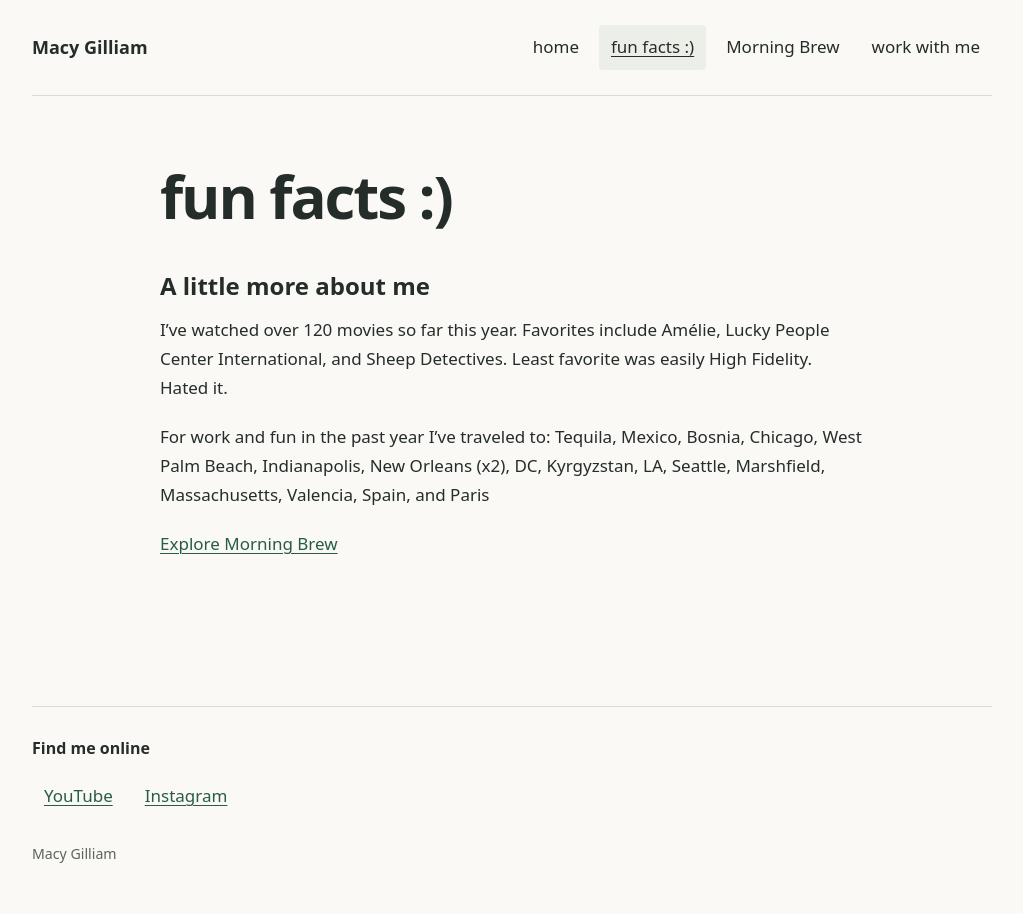
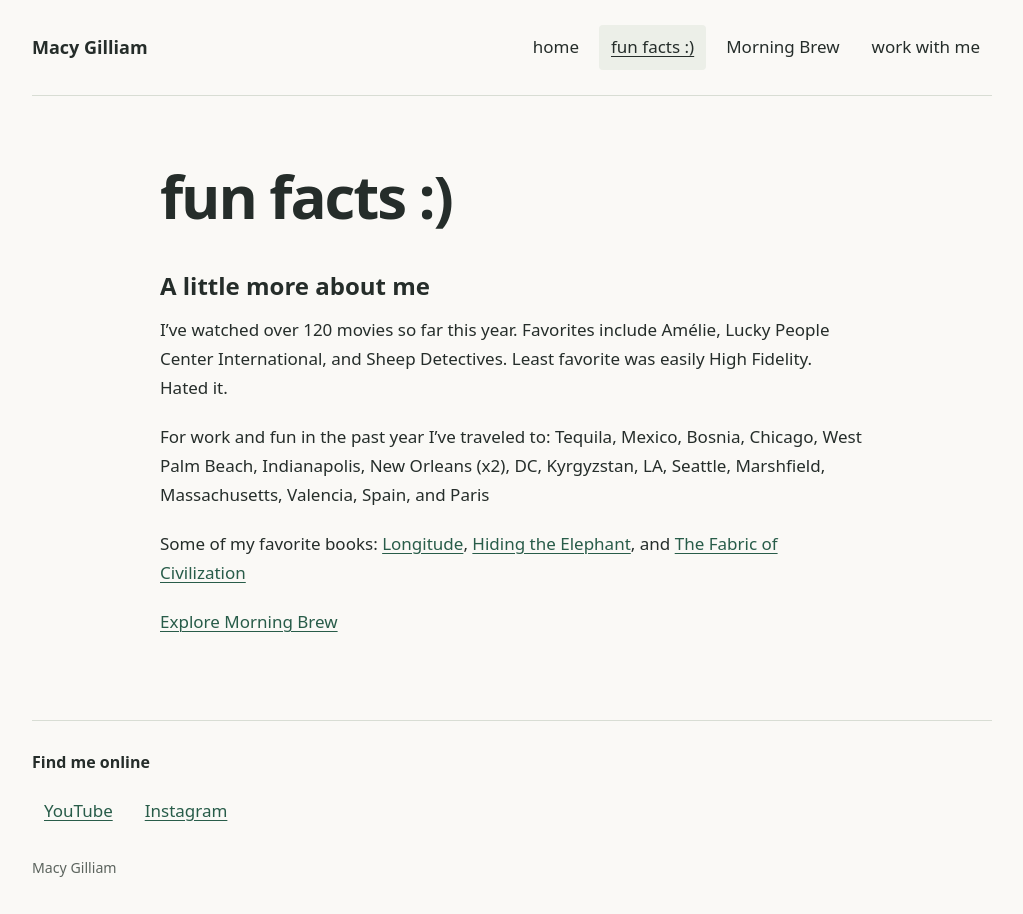
Before and after one commit to macyagilliam/macyagilliam, a Jekyll site: the page built from fun-facts.md, in a window 1280 px wide. Shown: the whole page, without its empty margins (128-1151 px from the left). Built offline with Jekyll 4.4.1, drawn with Linux system fonts in a browser that asks for light colours.

Commit message:
Add a favorite books fact with Bookshop links

```diff
--- a/fun-facts.md
+++ b/fun-facts.md
@@ -9,4 +9,6 @@ I’ve watched over 120 movies so far this year. Favorites include Amélie, Luck
 
 For work and fun in the past year I’ve traveled to: Tequila, Mexico, Bosnia, Chicago, West Palm Beach, Indianapolis, New Orleans (x2), DC, Kyrgyzstan, LA, Seattle, Marshfield, Massachusetts, Valencia, Spain, and Paris
 
+Some of my favorite books: [Longitude](https://bookshop.org/p/books/longitude-the-true-story-of-a-lone-genius-who-solved-the-greatest-scientific-problem-of-his-time-dava-sobel/3f46557ebea9c280?ean=9780802715296), [Hiding the Elephant](https://bookshop.org/p/books/hiding-the-elephant-how-magicians-invented-the-impossible-and-learned-to-disappear-jim-steinmeyer/867c8de56eae7a88?ean=9780786714018), and [The Fabric of Civilization](https://bookshop.org/p/books/the-fabric-of-civilization-how-textiles-made-the-world-virginia-postrel/eea980284ea41e4c?ean=9781541617629)
+
 [Explore Morning Brew]({{ '/morning-brew/' | relative_url }})
```
